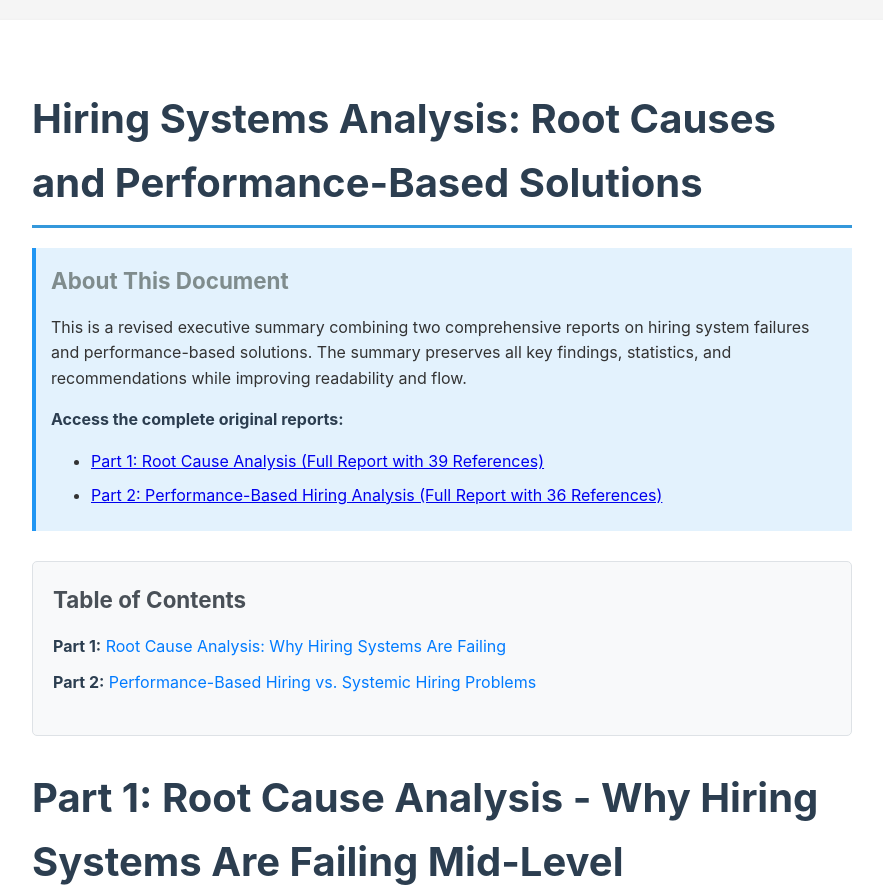
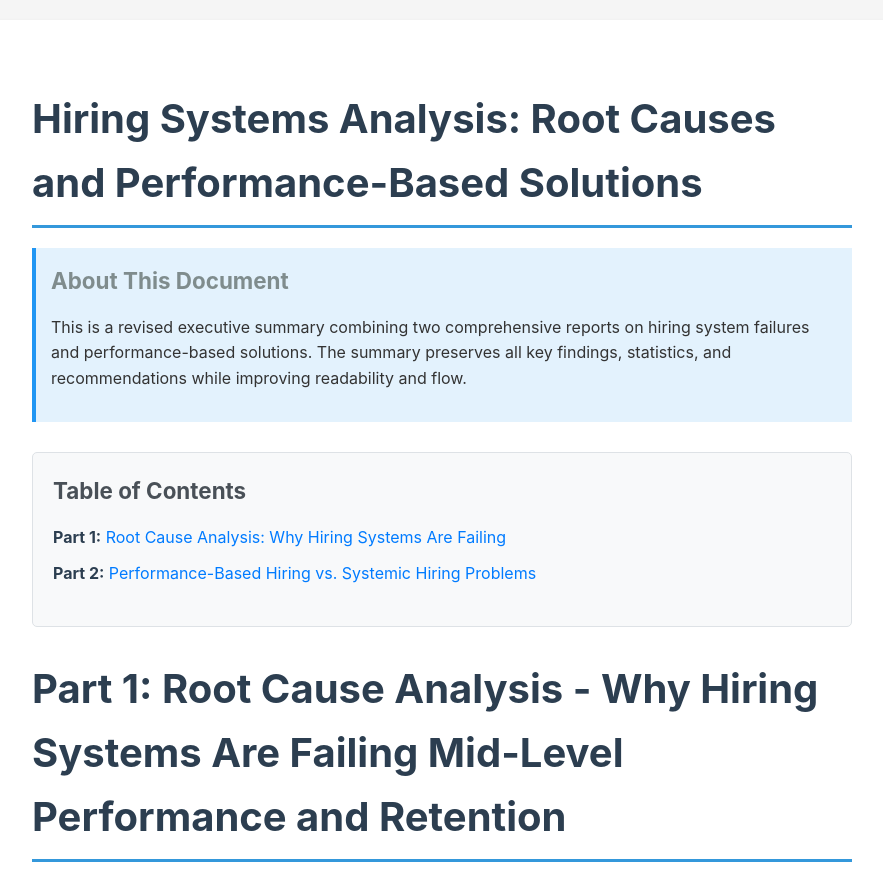
Before and after one commit to LouAdler/jobs1, a plain HTML site: page hiring-systems-analysis-2.html in a window 1280 px wide. Shown: the top 885 px of the page, without its empty margins (198-1081 px from the left). Drawn offline with Linux system fonts and the light colour scheme.

Commit message:
Update hiring-systems-analysis-2.html

```diff
--- a/hiring-systems-analysis-2.html
+++ b/hiring-systems-analysis-2.html
@@ -177,10 +177,7 @@
         <div class="highlight" style="background-color: #e3f2fd; border-left-color: #2196f3; margin-bottom: 30px;">
             <h3 style="margin-top: 0;">About This Document</h3>
             <p>This is a revised executive summary combining two comprehensive reports on hiring system failures and performance-based solutions. The summary preserves all key findings, statistics, and recommendations while improving readability and flow.</p>
-            <p><strong>Access the complete original reports:</strong></p>
-            <ul style="margin-bottom: 0;">
-                <li><a href="[Link to Part 1 Full Report]" target="_blank">Part 1: Root Cause Analysis (Full Report with 39 References)</a></li>
-                <li><a href="[Link to Part 2 Full Report]" target="_blank">Part 2: Performance-Based Hiring Analysis (Full Report with 36 References)</a></li>
+
             </ul>
         </div>
 
```
